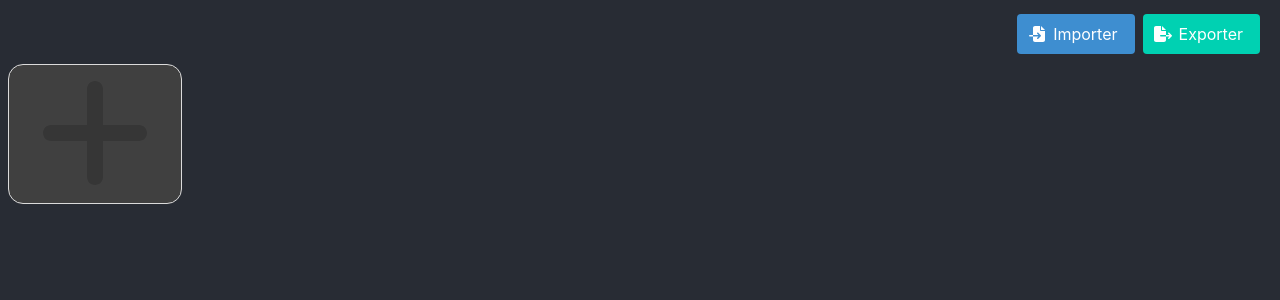
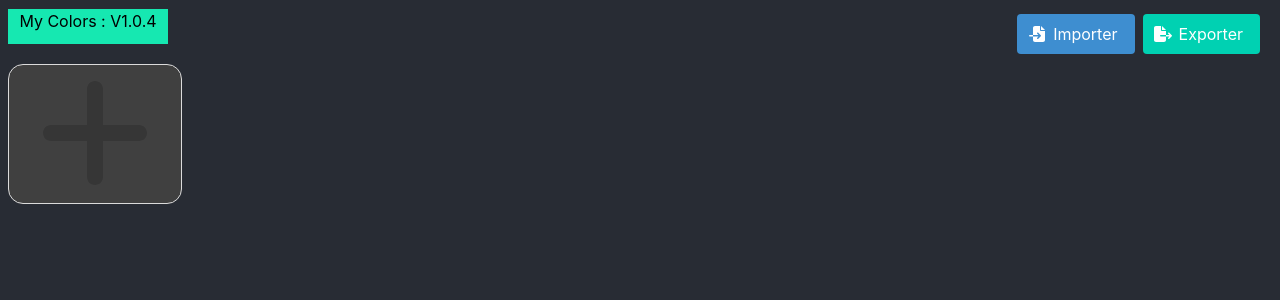
Before and after one commit to MaloryUmbrella/My-colors, a React (Create React App) app: page / in a window 1280 px wide. Shown: the top 300 px of the page. Built offline with nearby package versions, Linux system fonts and the light colour scheme.

Commit message:
Add version of application

```diff
--- a/package.json
+++ b/package.json
@@ -1,6 +1,6 @@
 {
   "name": "my-colors",
-  "version": "0.1.0",
+  "version": "1.0.4",
   "private": true,
   "dependencies": {
     "@fortawesome/free-solid-svg-icons": "^6.4.0",
--- a/src/components/color_palette.js
+++ b/src/components/color_palette.js
@@ -15,6 +15,11 @@ class ColorPalette extends React.Component {
     render() {
       return (
         <>
+          <div className="version-display">
+            {
+              "My Colors : V1.0.4"
+            }
+          </div>
           <div className="buttons-import-export">
             <FileHandler colors={this}/>
           </div>
--- a/src/components/functions/index.js
+++ b/src/components/functions/index.js
@@ -305,3 +305,20 @@ function selectFile (contentType, multiple){
       input.click();
   });
 }
+
+export function randomColor(withoutHash) {
+  let color = "#";
+  let cars = "012356789ABCDEF";
+
+  for (let i = 0; i < 6; i ++) {
+    let random = Math.round(Math.random() * (cars.length - 1));
+
+    color += cars[random];
+  }
+
+  if (withoutHash) {
+    color.substring(1, color.length - 1);
+  }
+
+  return color
+}
--- a/src/index.css
+++ b/src/index.css
@@ -220,3 +220,16 @@ code {
   right: 20px;
   position: relative;
 }
+
+.version-display {
+  float: left;
+  top: -55px;
+  left: 8px;
+  position: relative;
+  width: 160px;
+  height: 35px;
+  text-align: center;
+  background-color: #16E8B1;
+  cursor: default;
+  color: #000;
+}
```
